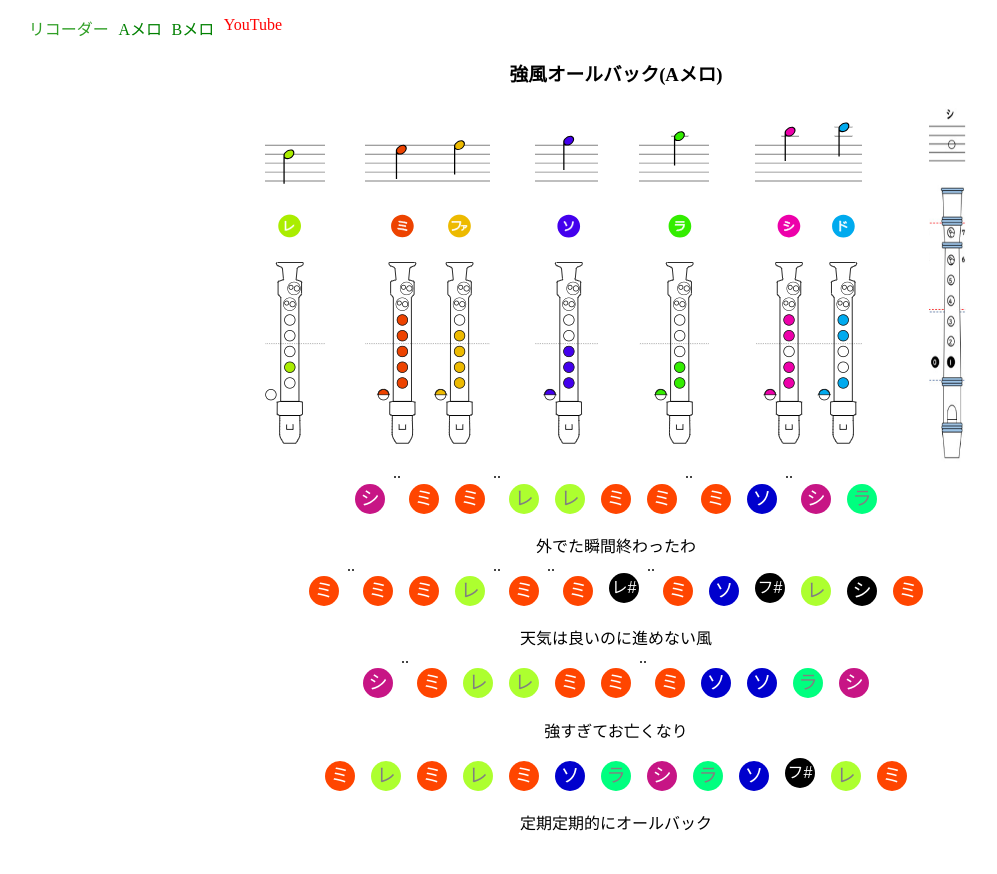
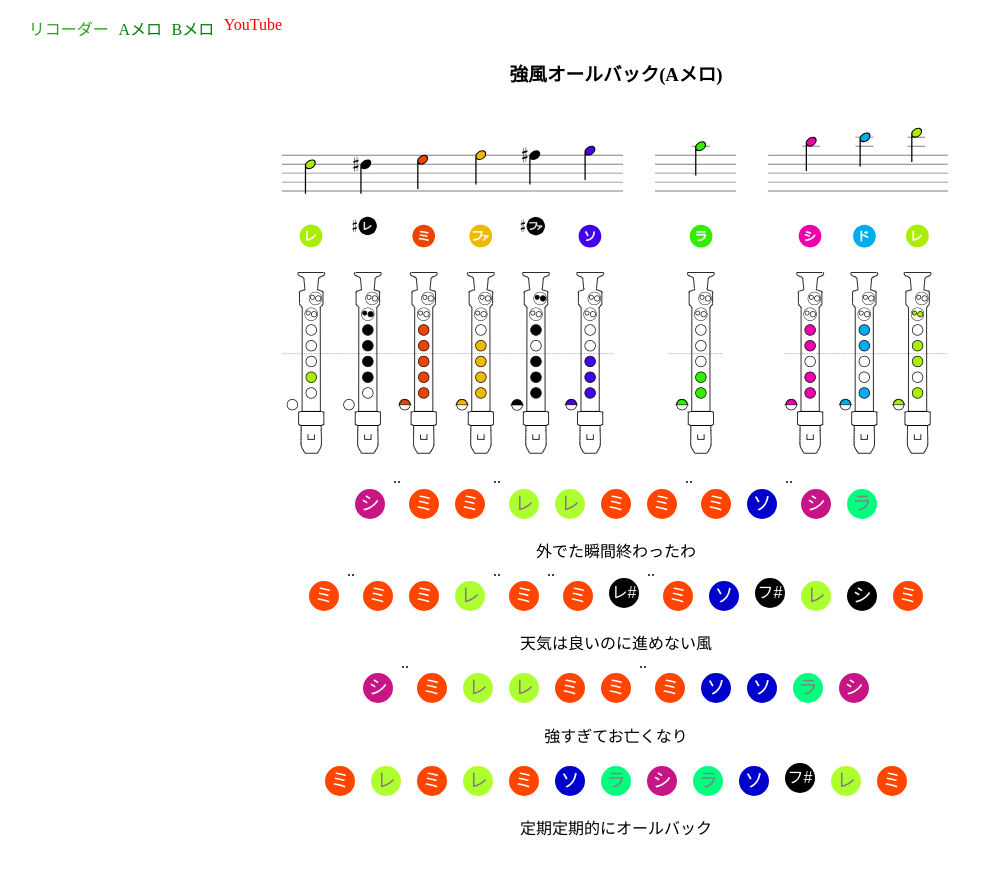
Before and after one commit to tokoshika/--------, a Nuxt app in the folder allback/: page /main in a window 1280 px wide. Shown: the top 874 px of the page, without its empty margins (24-1021 px from the left). Built offline with nearby package versions, Linux system fonts and the light colour scheme; a web font is replaced by a local one.

Commit message:
change-unshi

```diff
--- a/allback/pages/main.vue
+++ b/allback/pages/main.vue
@@ -2,8 +2,8 @@
   <div class="main">
     <h3 class="title">強風オールバック(Aメロ)</h3>
     <div class="unshi">
-      <img src="~/assets/unshi.png" />
-      <img src="~/assets/si.png" class="sias" />
+      <img src="~/assets/unshi02.png" />
+      <!-- <img src="~/assets/si.png" class="sias" /> -->
     </div>
     <div class="phrase">
       <div class="phrase1">
```
Also changed, not shown: allback/assets/unshi02.png (added).
